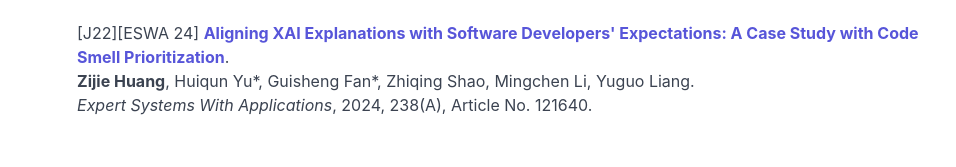
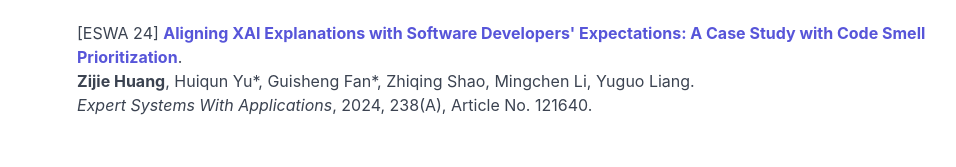
Before and after one commit to hzjdev/hzjdev.github.io, a plain HTML site: page index.html in a window 1280 px wide. Shown: the part 1166-1333 px from the top of the page, without its empty margins (251-1207 px from the left). Drawn offline with Linux system fonts and the light colour scheme.

Commit message:
Update index.html

```diff
--- a/index.html
+++ b/index.html
@@ -149,7 +149,7 @@
 
               </p>
 
-            <p>[J22][ESWA 24] <a href="https://huang.zj.cn/pdf/J22.pdf"><strong>Aligning XAI Explanations with Software Developers' Expectations: A Case Study with Code Smell Prioritization</strong></a>.    <br>
+            <p>[ESWA 24] <a href="https://huang.zj.cn/pdf/J22.pdf"><strong>Aligning XAI Explanations with Software Developers' Expectations: A Case Study with Code Smell Prioritization</strong></a>.    <br>
                     <strong>Zijie Huang</strong>, Huiqun Yu*, Guisheng Fan*, Zhiqing Shao, Mingchen Li, Yuguo Liang.    <br>
                 <em>Expert Systems With Applications</em>,  2024, 238(A), Article No. 121640.
                 </p>
```
